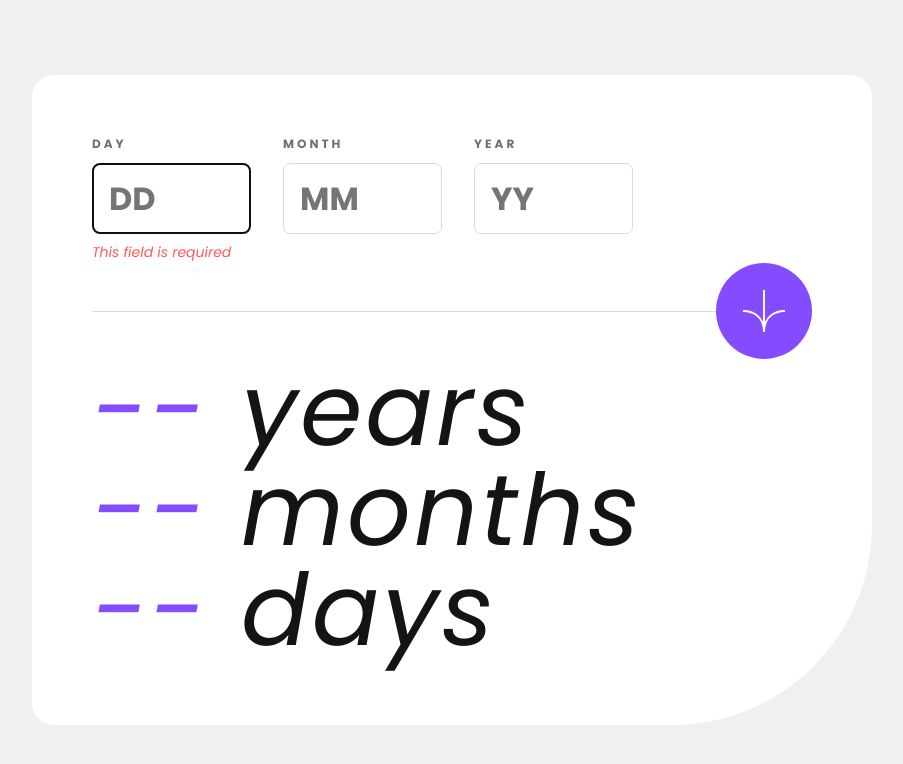
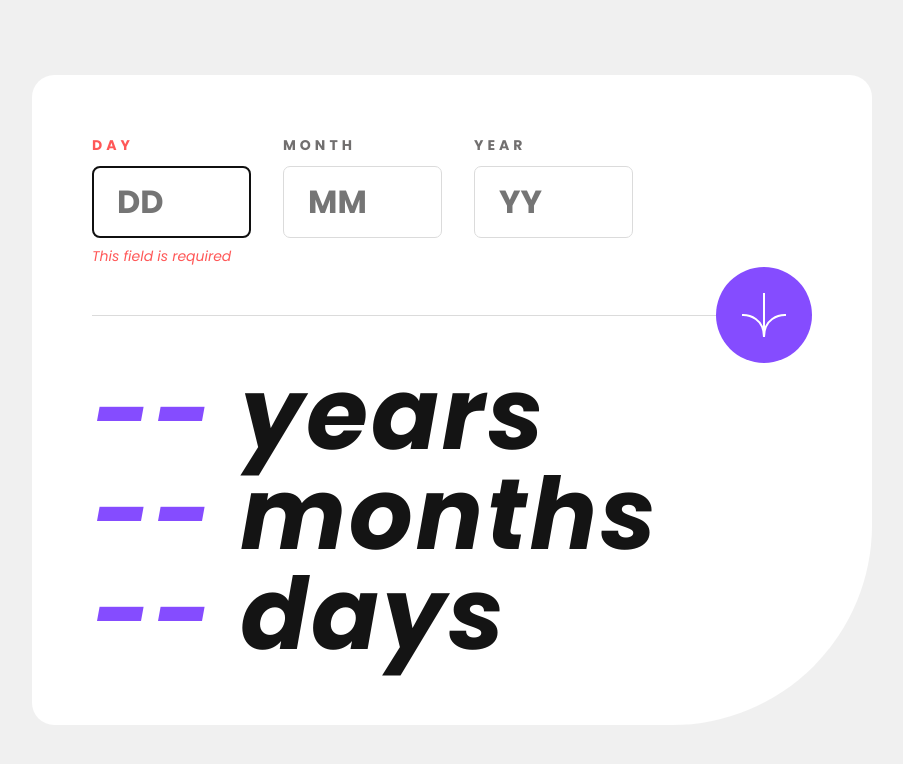
Before and after one commit to reqayasa/fmr-age-calculator-app, a plain HTML site: page index.html in a window 1280 px wide. Shown: the whole page, without its empty margins (188-1091 px from the left). Drawn offline with Linux system fonts and the light colour scheme.

Commit message:
overhaul css to mobile first

```diff
--- a/dist/style.css
+++ b/dist/style.css
@@ -45,7 +45,6 @@
     --font-size: 32px;
 }
 
-
 /* Box sizing rules */
 *,
 *::before,
@@ -55,23 +54,11 @@
 
 /* Remove default margin */
 body,
-h1,
-h2,
-h3,
-h4,
-p,
-figure,
-blockquote,
-dl,
-dd {
+h1, h2, h3, h4, p,
+figure, blockquote,
+dl, dd {
     margin: 0;
     font-family: 'Poppins';
-}
-
-/* Remove list styles on ul, ol elements with a list role, which suggests default styling will be removed */
-ul[role='list'],
-ol[role='list'] {
-    list-style: none;
 }
 
 /* Set core root defaults */
@@ -100,10 +87,7 @@ picture {
 }
 
 /* Inherit fonts for inputs and buttons */
-input,
-button,
-textarea,
-select {
+input, button, textarea, select {
     font: inherit;
 }
 
@@ -136,47 +120,57 @@ select {
     border: 0;
 }
 
-/* .container {
-    position: relative;
-} */
-.card {
-    /* position: absolute; */
-    background-color: var(--white);
-    width: 52.5rem;/* 840px; */
-    height: 40.625rem; /* 650px; */
-    border-radius: 1.4rem 1.4rem 12.5rem 1.4rem;
-    margin-inline: auto;
-    margin-top: calc(100vh / 2 - 40.625rem / 2);
-    padding: 3.75rem;
+.container {
+    display: flex;
+    flex-direction: column;
+    align-items: center;
+    justify-content: center;
+    min-height: 100vh;
+    padding: 1rem;
 }
 
-.input form {
+.card {
+    background-color: var(--white);
+    min-height: 30.375rem;
+    max-width: max(80vw, 22rem);
+    border-radius: 1.375rem 1.375rem 6.25rem 1.375rem;
+    padding: 1.5rem;
+}
+
+.input {
     display: flex;
     flex-direction: row;
+    align-content: space-between;
+    gap: 1rem
+}
+
+.input > * {
+    flex-grow: 1;
 }
 
 .input .input-group {
+    display: flex;
+    flex-direction: column;
+    justify-content: flex-start;
+    min-width: 5.375rem;
     color: var(--smokey-grey);
     font-weight: 800;
-    display: flex;
-    flex-direction: column;
-    margin-right: 2rem;
 }
 
 .input .input-group label {
     font-size: 0.75rem;
-    letter-spacing: 0.188rem;
-    padding-bottom: 0.625rem;
+    letter-spacing: 0.25rem;
+    padding-bottom: 0.375rem;
 }
 
 .input .input-group input {
-    font-size: 2rem;
     padding-left: 1rem;
+    padding-top: 0.675rem;
+    padding-bottom: 0.675rem;
+    border-radius: 0.4375rem;
     border: 1px solid var(--light-grey);
+    font-size: 1.25rem;
     color: var(--off-black);
-    border-radius: 0.4375rem;
-    width: 9.9375rem;
-    height: 4.4375rem;
 }
 
 .input .input-group input:active {
@@ -197,14 +191,14 @@ select {
 
 .input .input-group.is-invalid > span {
     display: inline-block;
-    padding-top: 0.5rem;
+    font-size: 0.75rem;
+    padding-top: 0.375rem;
     font-weight: 400;
-    font-size: 0.875rem;
     font-style: italic;
     color: var(--light-red);
 }
 
-.input .input-group.is-invalid > label span {
+.input .input-group.is-invalid > label {
     color: var(--light-red);
 
 }
@@ -213,9 +207,10 @@ select {
 }
 
 /* DIVIDER */
+
 .divider {
+    position: relative;
     width: 100%;
-    position: relative;
     margin-top: 3rem;
     margin-bottom: 3rem;
     border-bottom: 1px solid var(--light-grey);
@@ -223,14 +218,17 @@ select {
 
 .divider .button-icon {
     position: absolute;
-    right: 0;
-    top: -3rem;
+    top:-2rem;
+    right: 50%;
+    transform: translateX(50%);
+    width: 4rem;
+    height: 4rem;
+    border-radius: 2rem;
+    padding: 1rem;
     display: flex;
+    align-items: center;
     justify-content: center;
-    width: 6rem;
-    height: 6rem;
     background-color: var(--purple);
-    border-radius: 3rem;
     border-style: none;
 }
 
@@ -239,19 +237,12 @@ select {
     cursor: pointer;
 }
 
-.divider .button-icon img {
-    width: 2.75rem;
-    height: 2.75rem;
-    margin: auto;
-}
-
+/* OUTPUT */
 .output-group {
-    font-size: 6.25rem;
-    letter-spacing: 0.188rem;
-    /* font-weight: 700; */
+    font-size: 3.375rem;
+    font-weight: 700;
     font-style: italic;
-    margin:0;
-    padding:0;
+    letter-spacing: 0;
     line-height: 1;
     color: var(--off-black);
   }
@@ -259,3 +250,61 @@ select {
 .output-group span {
     color: var(--purple);
 }
+
+@media (min-width: 62em) {
+    .card {
+        width: 52.5rem;
+        height: 40.625rem;
+        border-radius: 1.4rem 1.4rem 12.5rem 1.4rem;
+        padding: 3.75rem;
+    }
+
+    .input {
+        align-content: flex-start;
+        gap: 2rem
+    }
+
+    .input .input-group {
+        display: flex;
+        flex-direction: column;
+        justify-content: flex-start;
+        max-width: 9.9375rem;
+        color: var(--smokey-grey);
+        font-weight: 800;
+    }
+
+    .input .input-group label {
+        font-size: 0.875rem;
+        padding-bottom: 0.625rem;
+    }
+
+    .input .input-group input {
+        padding-left: 1.5rem;
+        font-size: 2rem;
+    }
+
+    /* IS INVALID */
+
+    .input .input-group.is-invalid > span {
+        padding-top: 0.5rem;
+        font-size: 0.875rem;
+    }
+
+    /* DIVIDER */
+
+    .divider .button-icon {
+        top: -3rem;
+        right: 0;
+        transform: translate(0);
+        width: 6rem;
+        height: 6rem;
+        border-radius: 3rem;
+    }
+
+    /* OUTPUT */
+
+    .output-group {
+        font-size: 6.25rem;
+        letter-spacing: 0.188rem;
+      }
+}
--- a/index.html
+++ b/index.html
@@ -4,8 +4,8 @@
   <meta charset="UTF-8">
   <meta name="viewport" content="width=device-width, initial-scale=1.0"> <!-- displays site properly based on user's device -->
 
-  <link rel="icon" type="image/png" sizes="32x32" href="./assets/images/favicon-32x32.png">
-  <link rel="stylesheet" href="/dist/style.css">
+  <link rel="icon" type="image/png" sizes="32x32" href="/assets/images/favicon-32x32.png">
+  <link rel="stylesheet" href="./dist/style.css">
   <script defer src="/dist/script.js"></script>
   <title>Frontend Mentor | Age calculator app</title>
 
@@ -19,8 +19,7 @@
   <h1 class="visually-hidden">Age Calculator App</h1>
   <div class="container">
     <main class="card">
-      <div class="input">
-        <form action="/" id="age-calculator" aria-label="input your birth date">
+      <form class ="input" action="/" id="age-calculator" aria-label="input your birth date">
         <div class="input-group is-invalid">
           <label for="day">DAY</label>
           <input type="text" id="day" name="day" placeholder="DD" value="" aria-label="input your birth day" autofocus inputmode="numeric">
@@ -37,9 +36,7 @@
           <span>This field is required</span>
         </div>
       </form>
-      </div>
       <div class="divider">
-        <!-- <hr> -->
         <button type="submit" form="age-calculator" class="button-icon" >
           <img src="/assets/images/icon-arrow.svg" alt="">
         </button>
```
Lines whose indentation alone changed are shown as unchanged.
